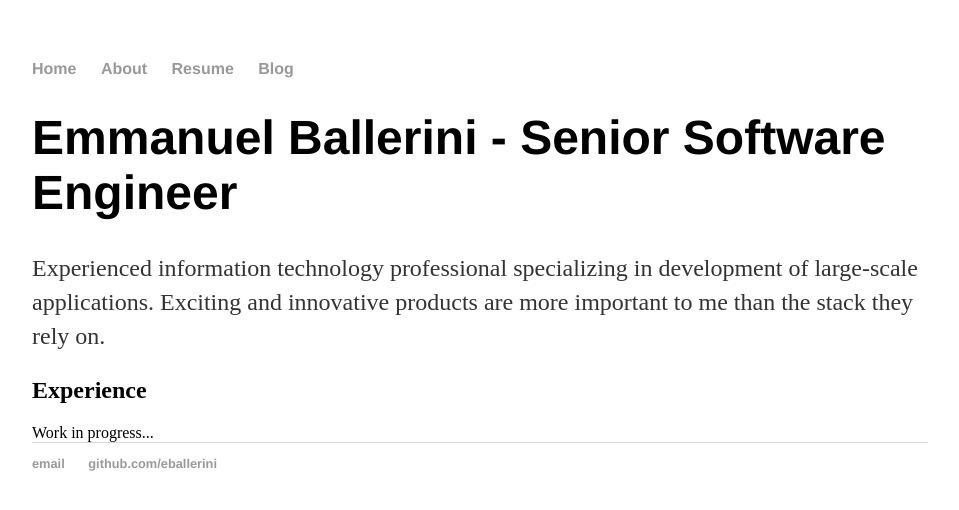
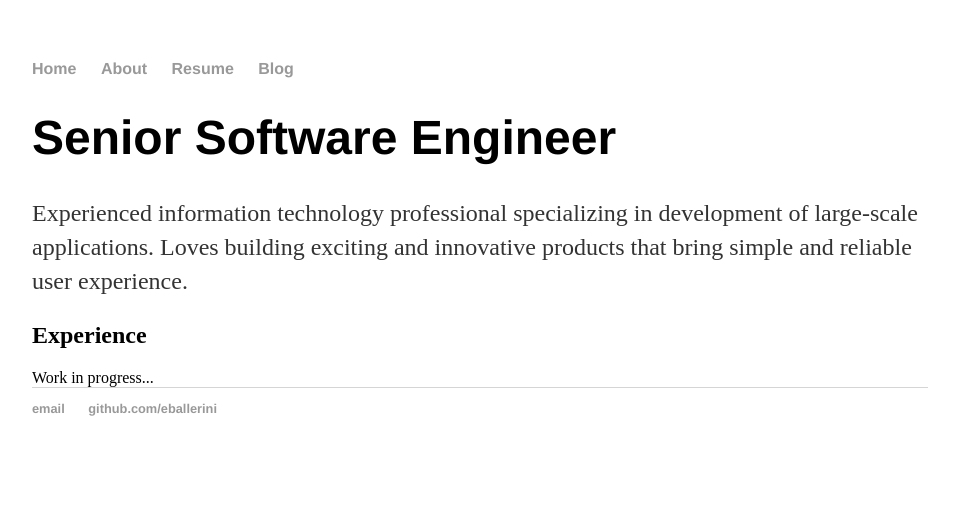
Before and after one commit to eballerini/eballerini.github.io, a Jekyll site: the page built from resume/index.html, in a window 1280 px wide. Shown: the top 510 px of the page, without its empty margins (160-1119 px from the left). Built offline with Jekyll 4.4.1, drawn with Linux system fonts in a browser that asks for light colours.

Commit message:
update resume

```diff
--- a/index.html
+++ b/index.html
@@ -4,5 +4,5 @@ title: Emmanuel Ballerini, Software engineer
 ---
 <div class="blurb">
 		<h1>Hi there, I'm Emmanuel Ballerini!</h1>
-    <p>I'm a software developer and you can read more about my experience <a href="/resume">here</a>.</p>
+    <p>I'm a software engineer and you can read more about my experience <a href="/resume">here</a>.</p>
 </div><!-- /.blurb -->
--- a/resume/index.html
+++ b/resume/index.html
@@ -3,10 +3,11 @@ layout: default
 title: My resume
 ---
 <div class="blurb">
-		<h1>Emmanuel Ballerini - Senior Software Engineer</h1>
-    <p>Experienced information technology professional specializing in development of large-scale applications. Exciting and innovative products are more important to me than the stack they rely on.</p>
+    <h1>Senior Software Engineer</h1>
+    <p>Experienced information technology professional specializing in development of large-scale applications. Loves building exciting and innovative products that bring simple and reliable user experience.</p>
     <div class="experience">
       <h2>Experience</h2>
+
     </div>
     Work in progress...
 </div><!-- /.blurb -->
```
